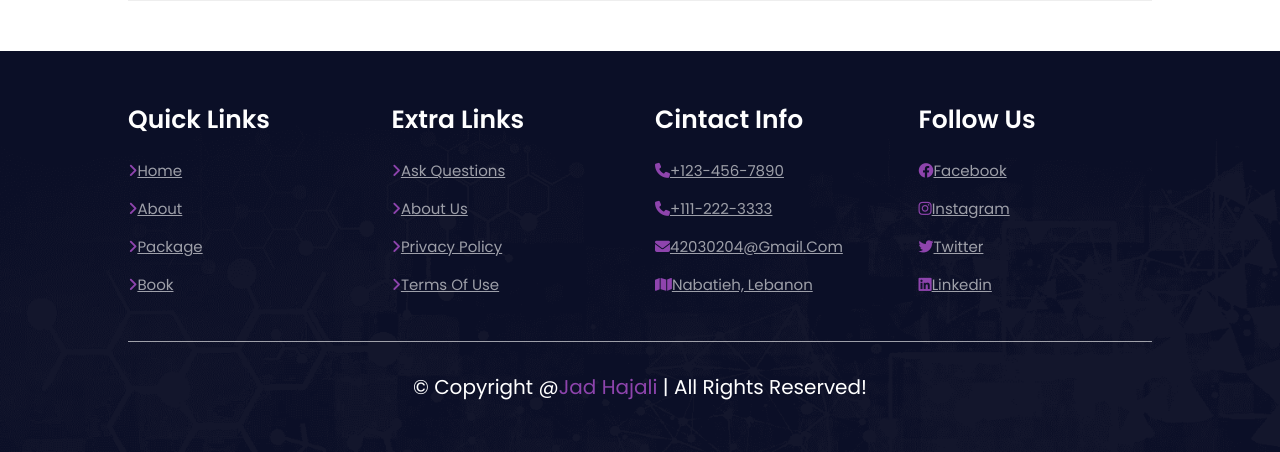
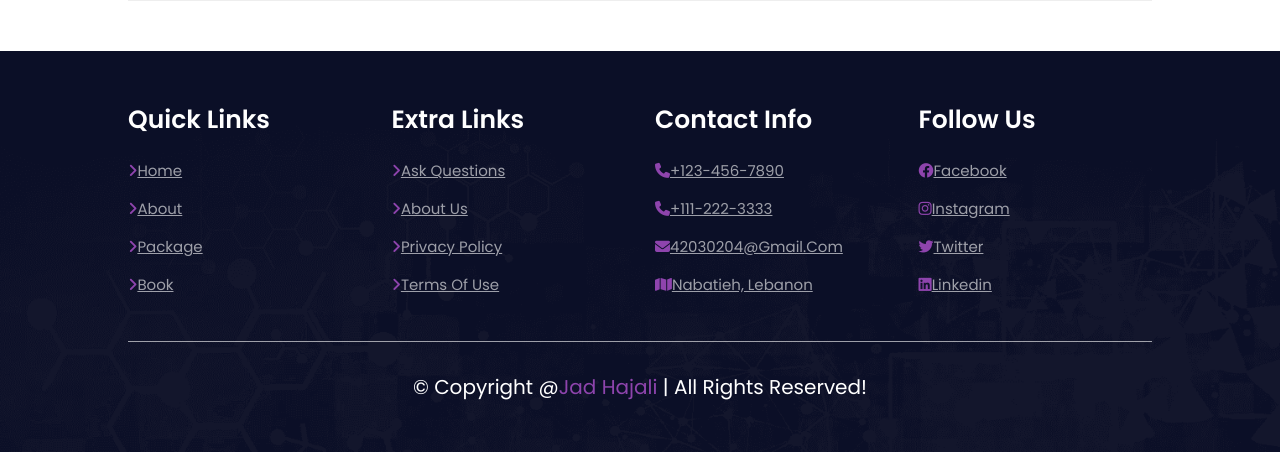
Before and after one commit to JadHajali1/booking-to-lebanon, a PHP site: page /book.php in a window 1280 px wide. Shown: the part 1152-1604 px from the top of the page. Run offline with PHP 8.4, Linux system fonts and the light colour scheme.

Commit message:
Update footer.php

```diff
--- a/travel_booking_to_lebanon/footer.php
+++ b/travel_booking_to_lebanon/footer.php
@@ -17,7 +17,7 @@
         </div>
 
         <div class="box">
-            <h3>cintact info</h3>
+            <h3>contact info</h3>
             <a href="#"> <i class="fas fa-phone"></i>+123-456-7890</a>
             <a href="#"> <i class="fas fa-phone"></i>+111-222-3333</a>
             <a href="#"> <i class="fas fa-envelope"></i>42030204@gmail.com</a>
```
